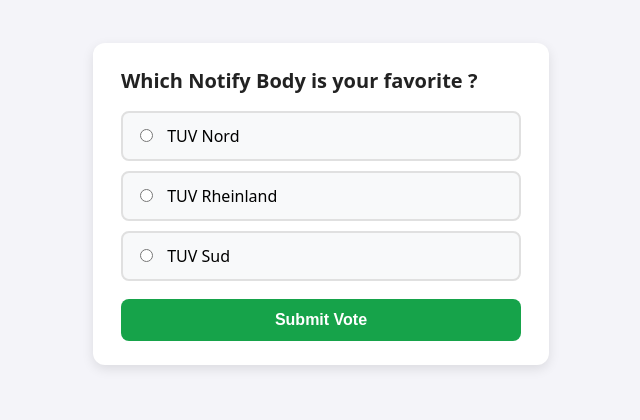
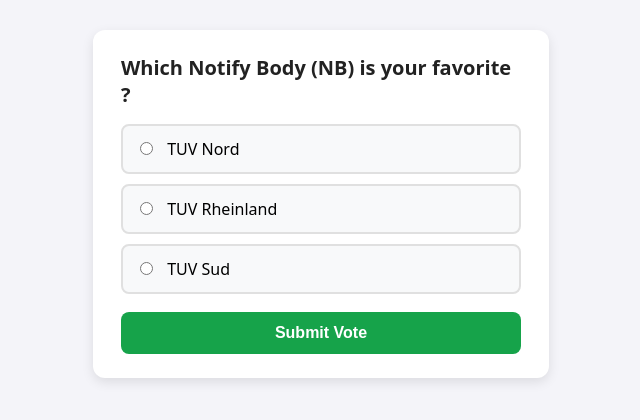
Before and after one commit to kuanghuayen1227/course-504-assignment, a plain HTML site: page index.html in a window 1280 px wide. Shown: the part 196-616 px from the top of the page, without its empty margins (319-959 px from the left). Drawn offline with Linux system fonts and the light colour scheme.

Commit message:
Add NB to poll question
Co-authored-by: Copilot <223556219+Copilot@users.noreply.github.com>

```diff
--- a/index.html
+++ b/index.html
@@ -9,7 +9,7 @@
 <body>
 
 <div class="poll-container">
-  <h2 id="poll-question">Which Notify Body is your favorite ?</h2>
+  <h2 id="poll-question">Which Notify Body (NB) is your favorite ?</h2>
 
   <!-- Voting Form -->
   <form id="poll-form">
```
